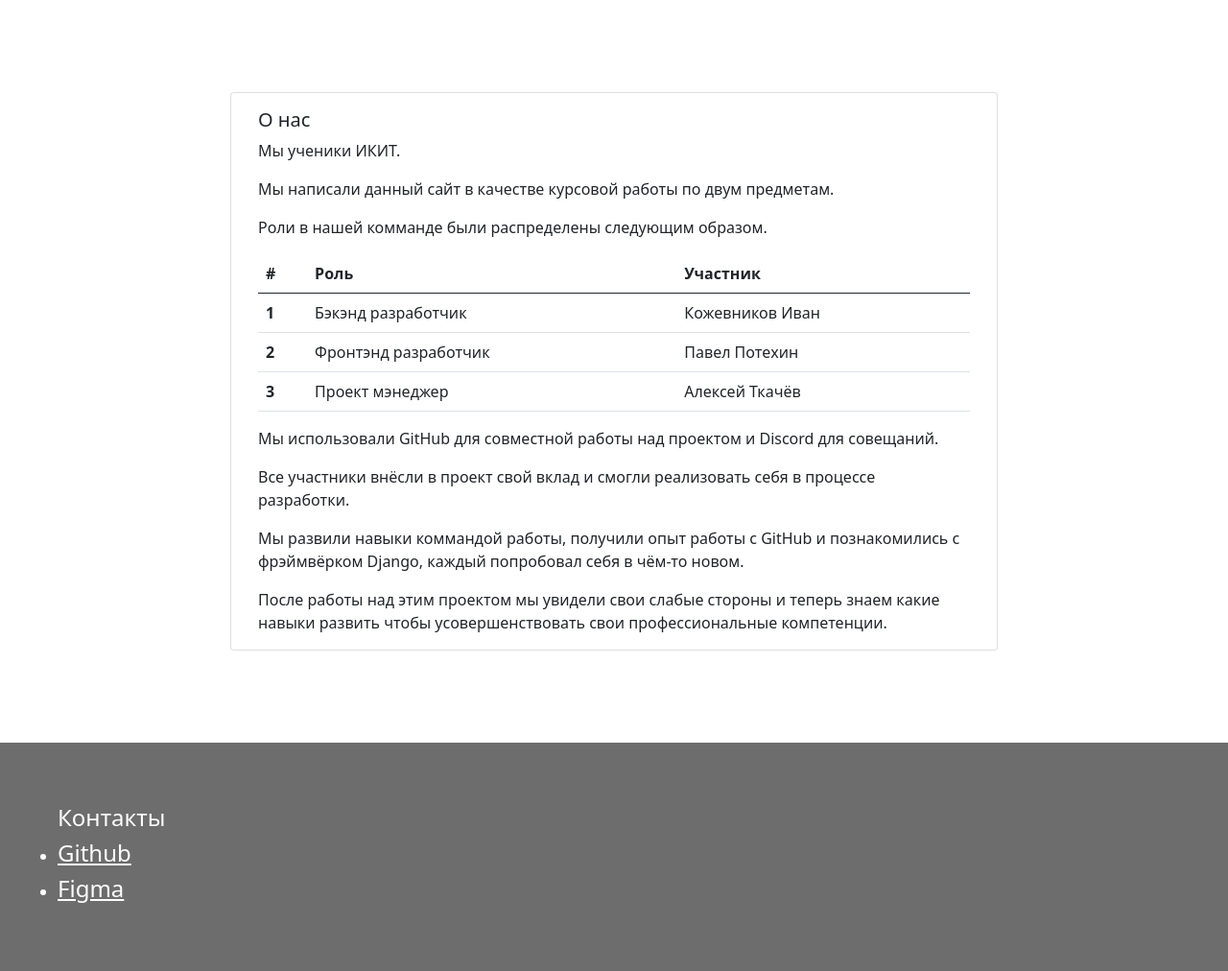
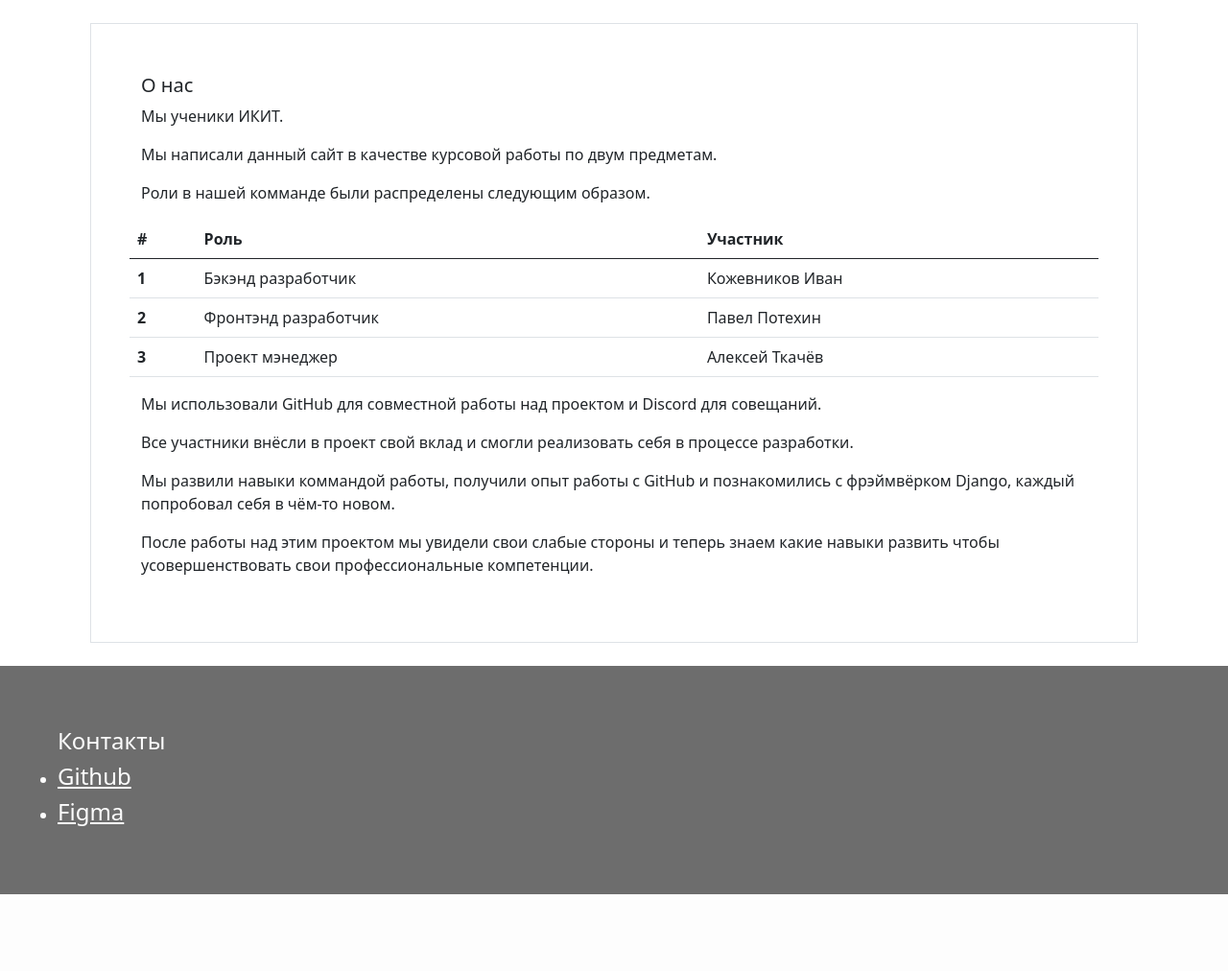
Before and after one commit to Viktor-8bit/NewsSite, a Django app: page /about_us/ in a window 1280 px wide. Shown: the part 64-1076 px from the top of the page at 96% size. After the commit the page ends 996 px from the top, so only its background shows below. Run offline with Django 4.2, Linux system fonts and the light colour scheme; style sheets or scripts are compiled from the project's sources; some libraries are stand-ins or nearby versions.

Commit message:
ver 0.0.24
🎚🎚🎚

```diff
--- a/Main/templates/about.html
+++ b/Main/templates/about.html
@@ -18,18 +18,18 @@
 
 <body>
 
-    <div class="container">
+    <div class="container p-4">
 
-        <div class="container p-5">
-            <div class="row justify-content-md-center p-5">
-                <div class="card" style="width: 50rem;">
-                    <div class="card-body">
-                    <h5 class="card-title">О нас</h5>
-                    <p class="card-text">Мы ученики ИКИТ.</p>
-                    <p class="card-text">Мы написали данный сайт в качестве курсовой работы по двум предметам.</p>
-                    <p class="card-text">Роли в нашей комманде были распределены следующим образом.</p>
+        <div class="container p-5 border">
+            <div class="row justify-content-md-center p-1">
+                <!-- <div class="card" style="width: 50rem;">
+                    <div class="card-body"> -->
+                    <h5>О нас</h5>
+                    <p>Мы ученики ИКИТ.</p>
+                    <p>Мы написали данный сайт в качестве курсовой работы по двум предметам.</p>
+                    <p>Роли в нашей комманде были распределены следующим образом.</p>
 
-                        <table class="table">
+                        <table class="table" style="align-self: center;">
                             <thead>
                                 <tr>
                                 <th scope="col">#</th>
@@ -54,19 +54,19 @@
                             </tr>
                         </table>
 
-                        <p class="card-text">Мы использовали GitHub для совместной работы над проектом и Discord для совещаний.</p>
-                        <p class="card-text">Все участники внёсли в проект свой вклад и смогли реализовать себя в процессе разработки.</p>
-                        <p class="card-text">Мы развили навыки коммандой работы, получили опыт работы c GitHub
+                        <p>Мы использовали GitHub для совместной работы над проектом и Discord для совещаний.</p>
+                        <p>Все участники внёсли в проект свой вклад и смогли реализовать себя в процессе разработки.</p>
+                        <p>Мы развили навыки коммандой работы, получили опыт работы c GitHub
                             и познакомились c фрэймвёрком Django, каждый попробовал себя в чём-то новом.</p>
-                        <p class="card-text">После работы над этим проектом мы увидели свои слабые стороны и теперь знаем какие навыки
+                        <p>После работы над этим проектом мы увидели свои слабые стороны и теперь знаем какие навыки
                             развить чтобы усовершенствовать свои профессиональные компетенции.</p>
 
-                    </div>
-                </div>
+                    <!-- </div>
+                </div> -->
             </div>
         </div>
     </div>
-
+    <!-- <div class="container p-5"></div> -->
     {% include 'buttom.html' %}
 
 </body>
--- a/Main/templates/reg.html
+++ b/Main/templates/reg.html
@@ -20,9 +20,7 @@
       <div class="row d-flex justify-content-center align-items-center h-100">
         <div class="col-lg-8 col-xl-6">
           <div class="card rounded-3">
-            <!-- <img src="https://storage.googleapis.com/thehundreds/media/2015/08/FHNY-003.jpg"
-              class="w-100" style="border-top-left-radius: .3rem; border-top-right-radius: .3rem;"
-              alt="Sample photo"> -->
+            <!-- достаём из кэша изображение -->
               <div id="imgcache"></div>
               <script>useCachedImage("")</script>
             <div class="card-body p-4 p-md-5">
```
Also changed, not shown: Main/static/img/001.jpg (added).
